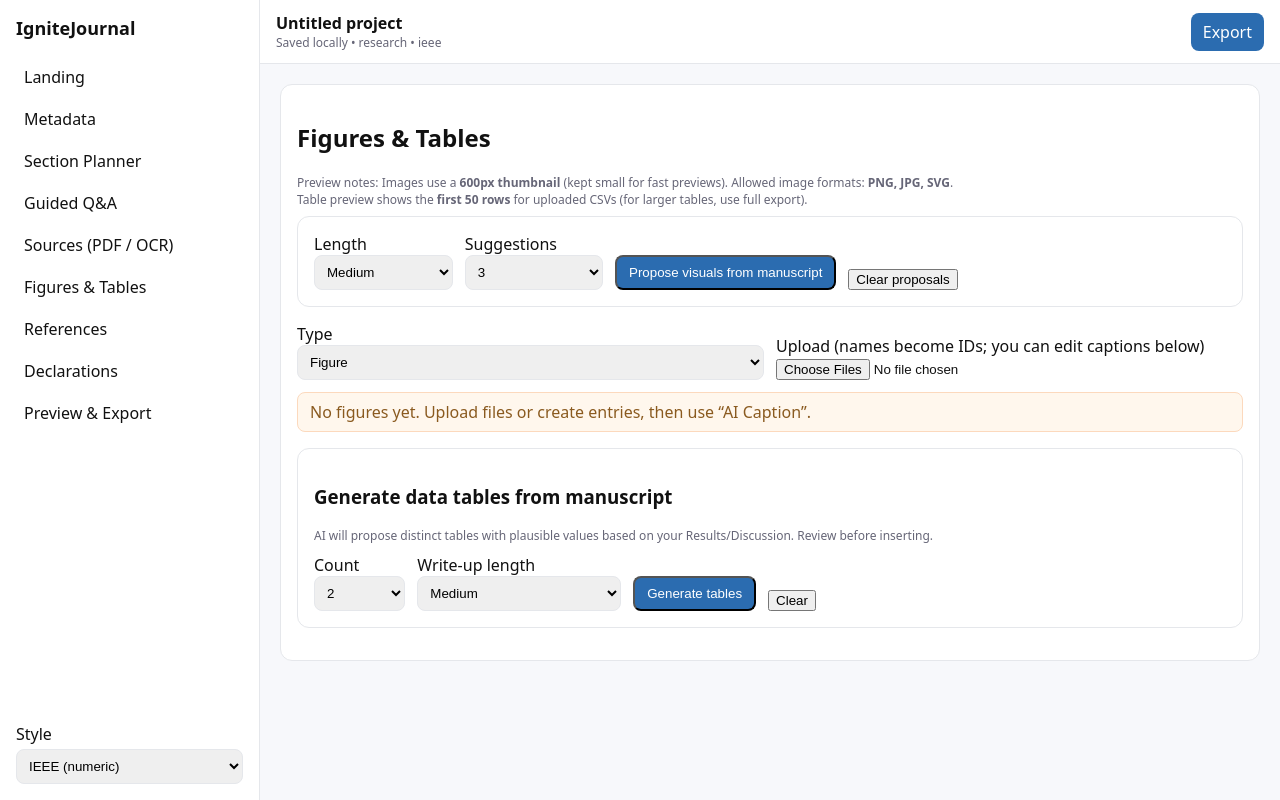
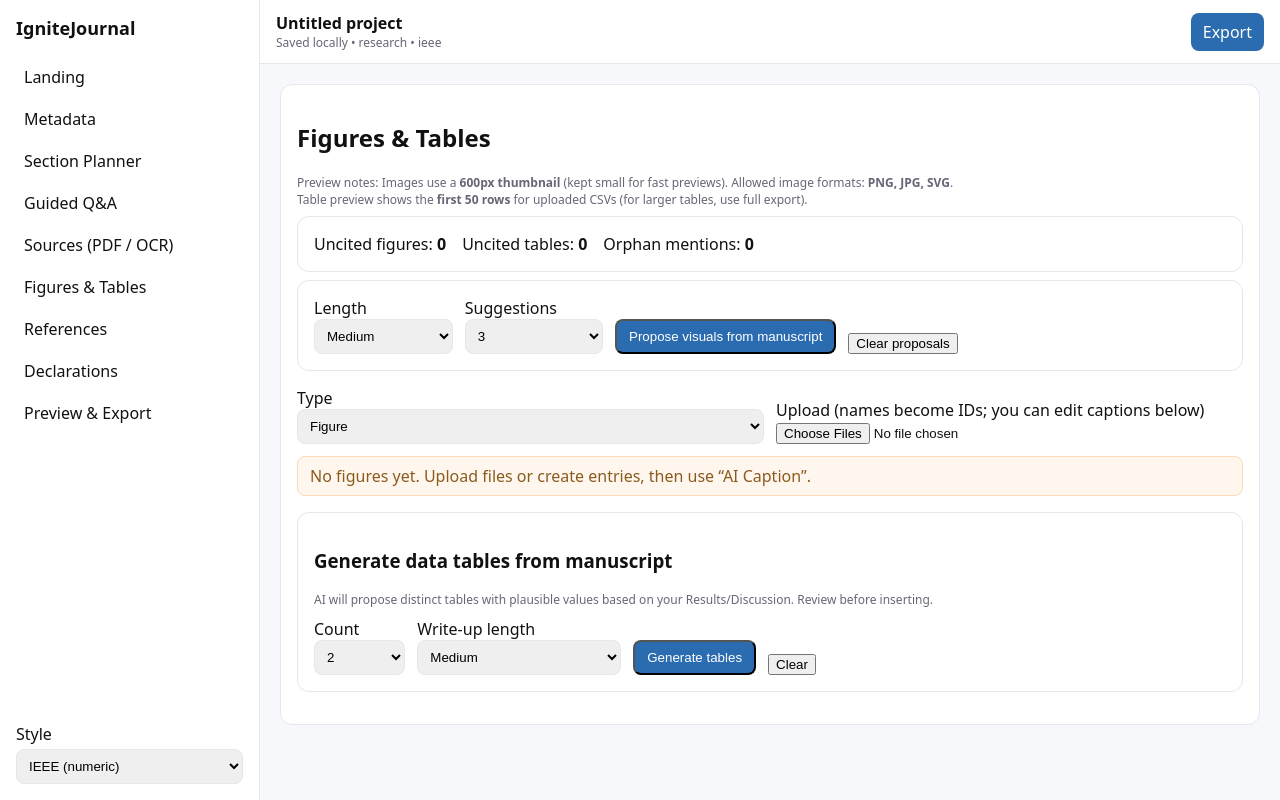
Before and after one commit to Zux12/JournalAI, a React (Vite) app: page /figures in a window 1280 px wide. Built offline with nearby package versions, Linux system fonts and the light colour scheme.

Commit message:
Update Figures.jsx

```diff
--- a/src/features/figures/Figures.jsx
+++ b/src/features/figures/Figures.jsx
@@ -1,9 +1,20 @@
 import React from 'react';
 import axios from 'axios';
 import { useProjectState } from '../../app/state.jsx';
+import { useNavigate } from 'react-router-dom';
+
 
 export default function Figures(){
   const { project, update, setFigures, setTables, setSectionDraft, setVisualProposals, setVisualPlacements, setGeneratedTableProposals } = useProjectState();
+  const nav = useNavigate();
+  const [coverage, setCoverage] = React.useState({ uncitedFigures: [], uncitedTables: [], orphanMentions: [] });
+    React.useEffect(()=>{
+    setCoverage(scanTokenCoverage());
+    // eslint-disable-next-line react-hooks/exhaustive-deps
+  }, [project.updatedAt]);
+
+
+
   const [mode, setMode] = React.useState('figure'); // figure|table
   const sections = (project.planner?.sections || []).filter(s => !s.skipped && s.id!=='refs');
 
@@ -115,6 +126,44 @@ function addItem(files){
       setBusyCap(prev => ({ ...prev, [it.id]: false }));
     }
   }
+
+// --- Orphan checker helpers ---
+function scanTokenCoverage(){
+  const figs = (project.figures || []).map(f => f.id);
+  const tabs = (project.tables  || []).map(t => t.id);
+  const sections = (project.planner?.sections || []).filter(s=>!s.skipped && s.id!=='refs');
+
+  // Join all drafts as text
+  const drafts = sections.map(s => ({ id:s.id, name:s.name, text: String(project.sections?.[s.id]?.draft || '') }));
+
+  // Token presence
+  const hasFig = new Set();
+  const hasTab = new Set();
+  for (const d of drafts) {
+    for (const id of figs) if (d.text.includes(`{fig:${id}}`)) hasFig.add(id);
+    for (const id of tabs) if (d.text.includes(`{tab:${id}}`)) hasTab.add(id);
+  }
+
+  const uncitedFigures = figs.filter(id => !hasFig.has(id));
+  const uncitedTables  = tabs.filter(id => !hasTab.has(id));
+
+  // Orphan mentions (heuristic): sections that mention "Figure"/"Table" but contain no tokens at all
+  const orphanMentions = [];
+  for (const d of drafts) {
+    const hasAnyToken = /\{fig:|\{tab:/.test(d.text);
+    const mentionsFigure = /Figure\s+\d+/i.test(d.text) || /Figure\s+/i.test(d.text);
+    const mentionsTable  = /Table\s+\d+/i.test(d.text)  || /Table\s+/i.test(d.text);
+    if (!hasAnyToken && (mentionsFigure || mentionsTable)) {
+      // take a short snippet
+      const snippet = (d.text.match(/(?:Figure|Table)[^.\n]{0,120}/i) || ['…'])[0];
+      orphanMentions.push({ sectionId:d.id, sectionName:d.name, snippet });
+    }
+  }
+
+  return { uncitedFigures, uncitedTables, orphanMentions };
+}
+
+
 
   const list = mode==='figure' ? figs : tabs;
 
@@ -440,6 +489,84 @@ This cannot be undone automatically. Continue?`;
 </div>
 
 
+{/* Orphan checker summary */}
+{coverage && (
+  <div className="card" style={{marginBottom:8}}>
+    <div style={{display:'flex', gap:16, flexWrap:'wrap'}}>
+      <div>Uncited figures: <strong>{coverage.uncitedFigures.length}</strong></div>
+      <div>Uncited tables: <strong>{coverage.uncitedTables.length}</strong></div>
+      <div>Orphan mentions: <strong>{coverage.orphanMentions.length}</strong></div>
+    </div>
+
+    {/* Lists */}
+    {(coverage.uncitedFigures.length > 0 || coverage.uncitedTables.length > 0) && (
+      <div style={{marginTop:8}}>
+        {coverage.uncitedFigures.length > 0 && (
+          <div style={{marginTop:6}}>
+            <strong>Uncited figures</strong>
+            {coverage.uncitedFigures.map(id => (
+              <div key={id} style={{display:'flex', gap:8, alignItems:'center', marginTop:4}}>
+                <code>{id}</code>
+                <button onClick={()=>copyToken('figure', id)}>Copy token</button>
+                <select id={`orphan-fig-${id}`} className="input" style={{width:220}}>
+                  <option value="">Jump to section…</option>
+                  {(project.planner?.sections || []).filter(s=>!s.skipped && s.id!=='refs').map(s=>
+                    <option key={s.id} value={s.id}>{s.name}</option>
+                  )}
+                </select>
+                <button onClick={()=>{
+                  const sel = document.getElementById(`orphan-fig-${id}`);
+                  const secId = sel?.value;
+                  if (secId) nav(`/qa/${secId}`);
+                }}>Open</button>
+              </div>
+            ))}
+          </div>
+        )}
+
+        {coverage.uncitedTables.length > 0 && (
+          <div style={{marginTop:10}}>
+            <strong>Uncited tables</strong>
+            {coverage.uncitedTables.map(id => (
+              <div key={id} style={{display:'flex', gap:8, alignItems:'center', marginTop:4}}>
+                <code>{id}</code>
+                <button onClick={()=>copyToken('table', id)}>Copy token</button>
+                <select id={`orphan-tab-${id}`} className="input" style={{width:220}}>
+                  <option value="">Jump to section…</option>
+                  {(project.planner?.sections || []).filter(s=>!s.skipped && s.id!=='refs').map(s=>
+                    <option key={s.id} value={s.id}>{s.name}</option>
+                  )}
+                </select>
+                <button onClick={()=>{
+                  const sel = document.getElementById(`orphan-tab-${id}`);
+                  const secId = sel?.value;
+                  if (secId) nav(`/qa/${secId}`);
+                }}>Open</button>
+              </div>
+            ))}
+          </div>
+        )}
+      </div>
+    )}
+
+    {coverage.orphanMentions.length > 0 && (
+      <div style={{marginTop:10}}>
+        <strong>Orphan mentions (no tokens in section)</strong>
+        {coverage.orphanMentions.map((o,i)=>(
+          <div key={i} style={{display:'flex', gap:8, alignItems:'center', marginTop:4}}>
+            <span style={{color:'#667'}}>{o.sectionName}:</span>
+            <span style={{whiteSpace:'nowrap', overflow:'hidden', textOverflow:'ellipsis', maxWidth:360}} title={o.snippet}>{o.snippet || '…'}</span>
+            <button onClick={()=>nav(`/qa/${o.sectionId}`)}>Open</button>
+          </div>
+        ))}
+      </div>
+    )}
+  </div>
+)}
+
+
+
+
 {/* Propose visuals from manuscript */}
 <div className="card" style={{marginTop:8}}>
   <div style={{display:'flex', gap:12, alignItems:'end', flexWrap:'wrap'}}>
```
